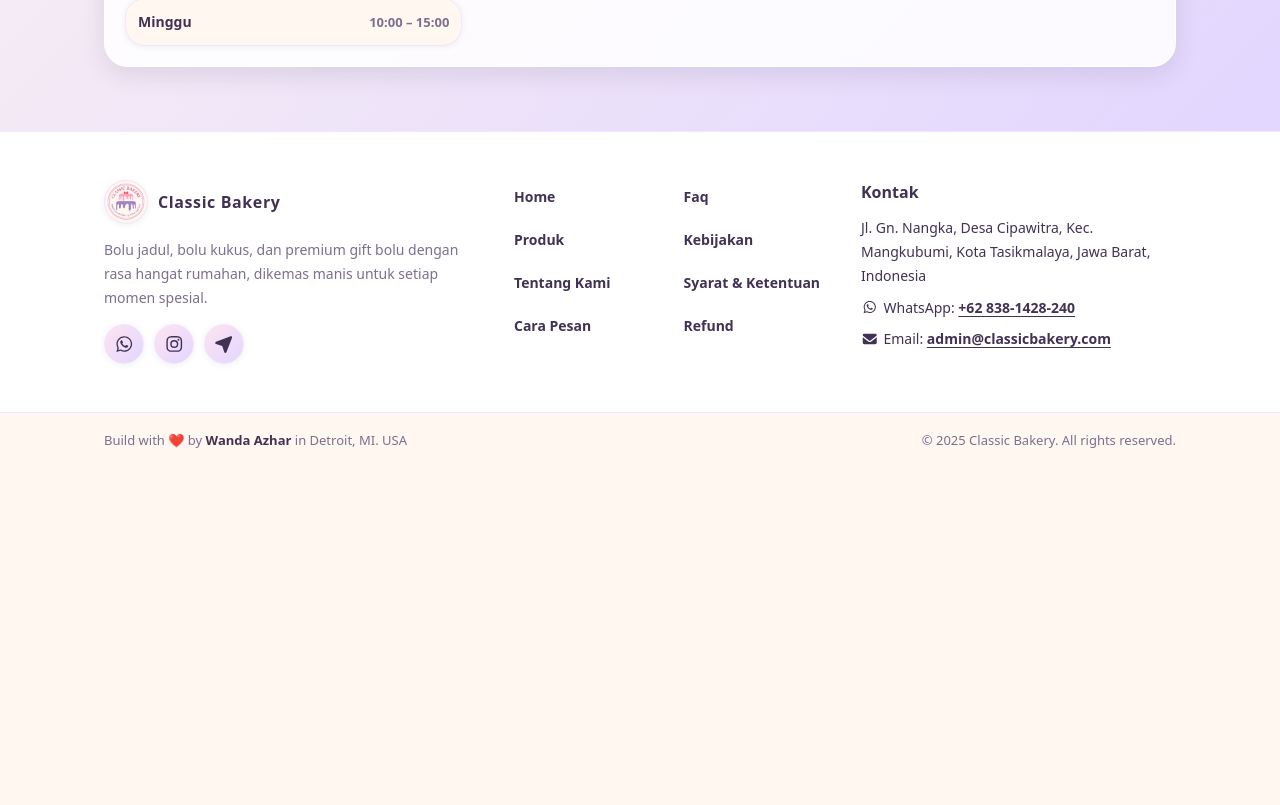
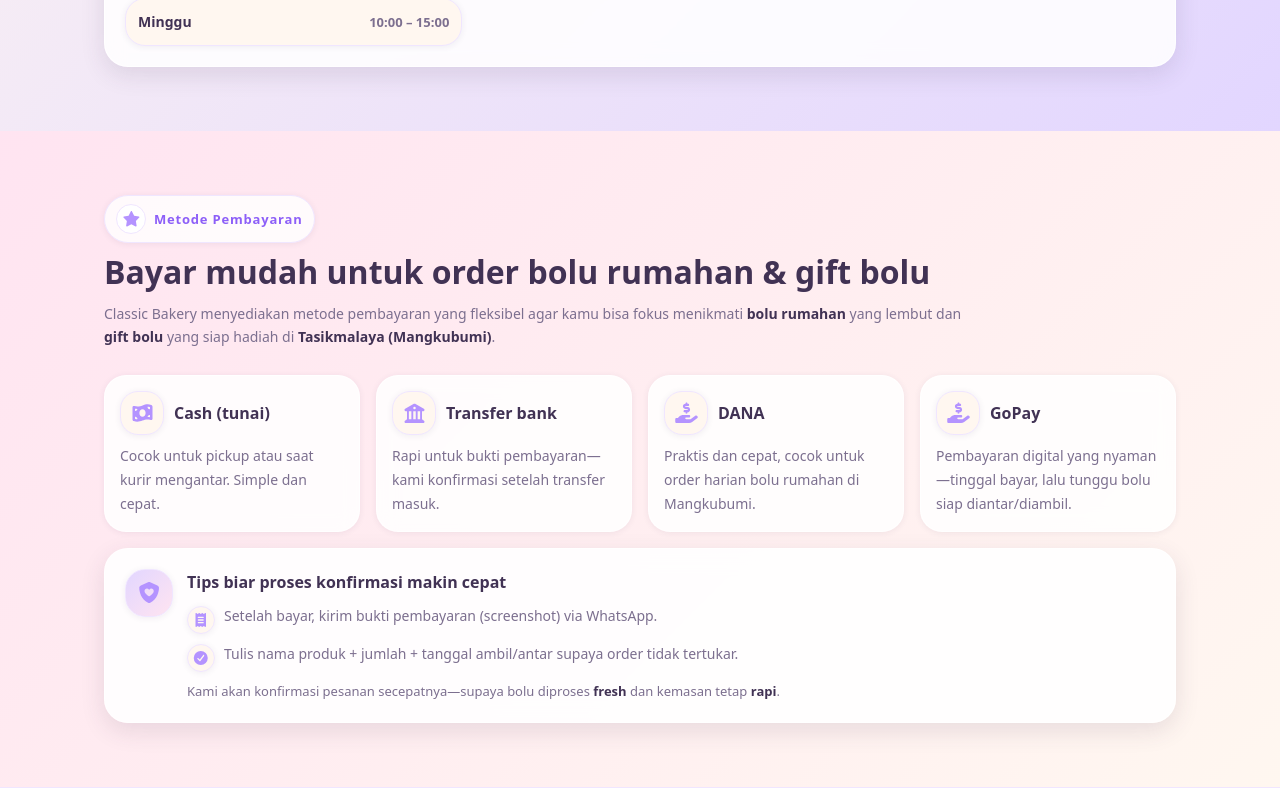
Before and after one commit to wandaazhar007/frontend-classic-bakery, a Next.js app: page /cara-pemesanan in a window 1280 px wide. Shown: the part 1515-2320 px from the top of the page. Before the commit the page ends 1982 px from the top, so only its background shows below. Built offline with nearby package versions, Linux system fonts and the light colour scheme; no server answers.

Commit message:
add section metode pembayaran

```diff
--- a/app/cara-pemesanan/page.tsx
+++ b/app/cara-pemesanan/page.tsx
@@ -2,6 +2,7 @@
 import Link from "next/link";
 import StepByStep from "../components/stepByStep/StepByStep";
 import InfoLayanan from "../components/infoLayanan/InfoLayanan";
+import MetodePembayaran from "../components/metodePembayaran/MetodePembayaran";
 
 const SITE_NAME = "Classic Bakery";
 
@@ -125,6 +126,7 @@
 
       <StepByStep />
       <InfoLayanan />
+      <MetodePembayaran />
     </main>
   );
 }
--- /dev/null
+++ b/app/components/metodePembayaran/MetodePembayaran.module.scss
@@ -0,0 +1,245 @@
+@use "../../styles/variables" as v;
+@use "../../styles/responsive" as r;
+
+.section {
+  padding: 4.8rem 0;
+  background: linear-gradient(135deg, v.$color-pink-soft, v.$color-cream);
+
+  @include r.up(md) {
+    padding: 6.4rem 0;
+  }
+}
+
+.header {
+  display: flex;
+  flex-direction: column;
+  gap: 1rem;
+  margin-bottom: 2rem;
+
+  @include r.up(md) {
+    margin-bottom: 2.6rem;
+  }
+}
+
+/* consistent kicker pattern */
+.kicker {
+  display: inline-flex;
+  align-items: center;
+  width: fit-content;
+  gap: 0.8rem;
+  padding: 0.8rem 1.1rem;
+  border-radius: 999rem;
+  background: rgba(255, 255, 255, 0.82);
+  border: v.$border-width solid v.$color-border-soft;
+  box-shadow: v.$shadow-sm;
+  font-size: 1.3rem;
+  font-weight: 900;
+  letter-spacing: 0.08rem;
+  color: v.$color-purpleText;
+}
+
+.kickerIcon {
+  width: 3rem;
+  height: 3rem;
+  border-radius: 999rem;
+  display: grid;
+  place-items: center;
+  background: v.$color-white;
+  border: v.$border-width solid v.$color-border-soft;
+  color: v.$color-purple;
+  font-size: 1.5rem;
+}
+
+.title {
+  font-size: 2.4rem;
+  line-height: v.$lh-tight;
+  font-weight: 900;
+  color: v.$color-text-main;
+
+  @include r.up(md) {
+    font-size: 3.2rem;
+  }
+}
+
+.subtitle {
+  font-size: 1.4rem;
+  line-height: v.$lh-relaxed;
+  color: v.$color-text-muted;
+  max-width: 86rem;
+
+  strong {
+    color: v.$color-text-main;
+    font-weight: 900;
+  }
+}
+
+.grid {
+  display: grid;
+  grid-template-columns: 1fr;
+  gap: 1.2rem;
+
+  @include r.up(sm) {
+    grid-template-columns: 1fr 1fr;
+  }
+
+  @include r.up(md) {
+    grid-template-columns: 1fr 1fr 1fr 1fr;
+    gap: 1.6rem;
+  }
+}
+
+.card {
+  border-radius: 2.2rem;
+  border: v.$border-width solid rgba(255, 255, 255, 0.75);
+  background: rgba(255, 255, 255, 0.86);
+  backdrop-filter: blur(1rem);
+  box-shadow: v.$shadow-sm;
+  padding: 1.5rem;
+
+  display: flex;
+  flex-direction: column;
+  gap: 0.9rem;
+
+  transition: transform v.$transition-fast, box-shadow v.$transition-fast;
+
+  &:hover {
+    transform: translateY(-0.2rem);
+    box-shadow: v.$shadow-md;
+  }
+}
+
+.cardTop {
+  display: flex;
+  align-items: center;
+  gap: 1rem;
+}
+
+.icon {
+  width: 4.4rem;
+  height: 4.4rem;
+  border-radius: 1.8rem;
+  display: grid;
+  place-items: center;
+
+  background: v.$color-cream;
+  border: v.$border-width solid v.$color-border-soft;
+  box-shadow: v.$shadow-sm;
+
+  color: v.$color-purple;
+  font-size: 2rem;
+  flex: 0 0 auto;
+}
+
+.cardTitle {
+  font-size: 1.6rem;
+  font-weight: 900;
+  color: v.$color-text-main;
+  line-height: 1.3;
+}
+
+.cardDesc {
+  font-size: 1.4rem;
+  line-height: v.$lh-relaxed;
+  color: v.$color-text-muted;
+}
+
+/* Notice */
+.notice {
+  margin-top: 1.6rem;
+
+  border-radius: 2.4rem;
+  border: v.$border-width solid rgba(255, 255, 255, 0.75);
+  background: rgba(255, 255, 255, 0.88);
+  backdrop-filter: blur(1.1rem);
+  box-shadow: v.$shadow-md;
+  padding: 1.6rem;
+
+  display: flex;
+  gap: 1.2rem;
+  align-items: flex-start;
+
+  @include r.up(md) {
+    padding: 2rem;
+    gap: 1.4rem;
+  }
+}
+
+.noticeIcon {
+  width: 4.8rem;
+  height: 4.8rem;
+  border-radius: 2rem;
+  display: grid;
+  place-items: center;
+
+  background: linear-gradient(135deg, v.$color-purple-soft, v.$color-pink-soft);
+  border: v.$border-width solid v.$color-border-soft;
+  box-shadow: v.$shadow-sm;
+
+  color: v.$color-purple;
+  font-size: 2.1rem;
+  flex: 0 0 auto;
+}
+
+.noticeBody {
+  display: flex;
+  flex-direction: column;
+  gap: 0.8rem;
+  min-width: 0;
+}
+
+.noticeTitle {
+  font-size: 1.6rem;
+  font-weight: 900;
+  color: v.$color-text-main;
+}
+
+.noticeList {
+  display: grid;
+  gap: 0.8rem;
+  list-style: none;
+  padding: 0;
+  margin: 0;
+}
+
+.noticeItem {
+  display: flex;
+  gap: 0.9rem;
+  align-items: flex-start;
+
+  font-size: 1.4rem;
+  line-height: v.$lh-relaxed;
+  color: v.$color-text-muted;
+
+  strong {
+    color: v.$color-text-main;
+    font-weight: 900;
+  }
+}
+
+.bullet {
+  margin-top: 0.2rem;
+  width: 2.8rem;
+  height: 2.8rem;
+  border-radius: 999rem;
+  display: grid;
+  place-items: center;
+
+  background: v.$color-cream;
+  border: v.$border-width solid v.$color-border-soft;
+  box-shadow: v.$shadow-sm;
+
+  color: v.$color-purple;
+  font-size: 1.4rem;
+  flex: 0 0 auto;
+}
+
+.noticeFoot {
+  font-size: 1.3rem;
+  line-height: v.$lh-relaxed;
+  color: v.$color-text-muted;
+
+  strong {
+    color: v.$color-text-main;
+    font-weight: 900;
+  }
+}
--- /dev/null
+++ b/app/components/metodePembayaran/MetodePembayaran.tsx
@@ -0,0 +1,117 @@
+import { FontAwesomeIcon } from "@fortawesome/react-fontawesome";
+import {
+  faStar,
+  faMoneyBillWave,
+  faBuildingColumns,
+  faHandHoldingDollar,
+  faShieldHeart,
+  faReceipt,
+  faCircleCheck,
+} from "@fortawesome/free-solid-svg-icons";
+import styles from "./MetodePembayaran.module.scss";
+
+type PayItem = {
+  title: string;
+  desc: string;
+  icon: any;
+};
+
+export default function MetodePembayaran() {
+  const items: PayItem[] = [
+    {
+      title: "Cash (tunai)",
+      desc: "Cocok untuk pickup atau saat kurir mengantar. Simple dan cepat.",
+      icon: faMoneyBillWave,
+    },
+    {
+      title: "Transfer bank",
+      desc: "Rapi untuk bukti pembayaran—kami konfirmasi setelah transfer masuk.",
+      icon: faBuildingColumns,
+    },
+    {
+      title: "DANA",
+      desc: "Praktis dan cepat, cocok untuk order harian bolu rumahan di Mangkubumi.",
+      icon: faHandHoldingDollar,
+    },
+    {
+      title: "GoPay",
+      desc: "Pembayaran digital yang nyaman—tinggal bayar, lalu tunggu bolu siap diantar/diambil.",
+      icon: faHandHoldingDollar,
+    },
+  ];
+
+  return (
+    <section className={styles.section} aria-labelledby="metode-pembayaran-title">
+      <div className="container">
+        <header className={styles.header}>
+          <p className={styles.kicker}>
+            <span className={styles.kickerIcon} aria-hidden="true">
+              <FontAwesomeIcon icon={faStar} />
+            </span>
+            Metode Pembayaran
+          </p>
+
+          <h2 id="metode-pembayaran-title" className={styles.title}>
+            Bayar mudah untuk order bolu rumahan & gift bolu
+          </h2>
+
+          <p className={styles.subtitle}>
+            Classic Bakery menyediakan metode pembayaran yang fleksibel agar kamu bisa fokus
+            menikmati <strong>bolu rumahan</strong> yang lembut dan{" "}
+            <strong>gift bolu</strong> yang siap hadiah di{" "}
+            <strong>Tasikmalaya (Mangkubumi)</strong>.
+          </p>
+        </header>
+
+        <div className={styles.grid} role="list" aria-label="Daftar metode pembayaran Classic Bakery">
+          {items.map((it) => (
+            <article key={it.title} className={styles.card} role="listitem">
+              <div className={styles.cardTop}>
+                <span className={styles.icon} aria-hidden="true">
+                  <FontAwesomeIcon icon={it.icon} />
+                </span>
+                <h3 className={styles.cardTitle}>{it.title}</h3>
+              </div>
+              <p className={styles.cardDesc}>{it.desc}</p>
+            </article>
+          ))}
+        </div>
+
+        <div className={styles.notice} aria-label="Catatan pembayaran">
+          <div className={styles.noticeIcon} aria-hidden="true">
+            <FontAwesomeIcon icon={faShieldHeart} />
+          </div>
+
+          <div className={styles.noticeBody}>
+            <p className={styles.noticeTitle}>Tips biar proses konfirmasi makin cepat</p>
+
+            <ul className={styles.noticeList} aria-label="Tips konfirmasi pembayaran">
+              <li className={styles.noticeItem}>
+                <span className={styles.bullet} aria-hidden="true">
+                  <FontAwesomeIcon icon={faReceipt} />
+                </span>
+                <span>
+                  Setelah bayar, kirim bukti pembayaran (screenshot) via WhatsApp.
+                </span>
+              </li>
+
+              <li className={styles.noticeItem}>
+                <span className={styles.bullet} aria-hidden="true">
+                  <FontAwesomeIcon icon={faCircleCheck} />
+                </span>
+                <span>
+                  Tulis nama produk + jumlah + tanggal ambil/antar supaya order tidak tertukar.
+                </span>
+              </li>
+            </ul>
+
+            <p className={styles.noticeFoot}>
+              Kami akan konfirmasi pesanan secepatnya—supaya bolu diproses{" "}
+              <strong>fresh</strong> dan kemasan tetap <strong>rapi</strong>.
+            </p>
+          </div>
+        </div>
+      </div>
+    </section>
+  );
+}
```
